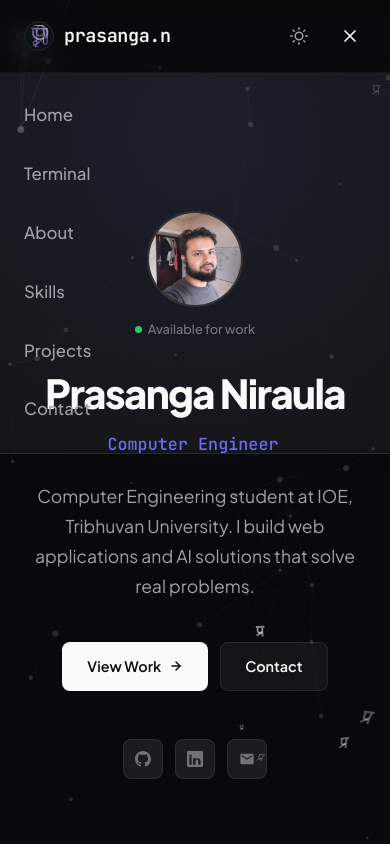
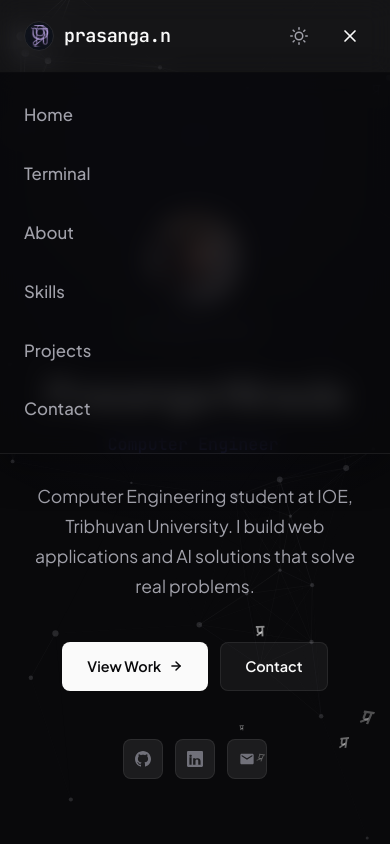
Before and after one commit to prasanga73/Portfolio, a React (Vite) app: page / in a window 390 px wide. Both pictures are taken after a click on the button 350 px from the left and 36 px from the top of the page. Shown: the top 844 px of the page. Built offline with nearby package versions, Linux system fonts and the light colour scheme.

Commit message:
Hamburger transparent fix
Hello hello hello

```diff
--- a/src/components/Header.jsx
+++ b/src/components/Header.jsx
@@ -32,14 +32,18 @@ export default function Header({ theme, setTheme }) {
         position: 'sticky',
         top: 0,
         zIndex: 100,
-        backgroundColor: scrolled
+      }}
+    >
+      <div
+        style={{
+          backgroundColor: (scrolled || isOpen)
             ? 'var(--glass-bg)'
             : 'transparent',
-        borderBottom: scrolled
+          borderBottom: (scrolled || isOpen)
             ? '1px solid var(--glass-border)'
             : '1px solid transparent',
-        backdropFilter: 'blur(var(--glass-blur))',
-        WebkitBackdropFilter: 'blur(var(--glass-blur))',
+          backdropFilter: (scrolled || isOpen) ? 'blur(var(--glass-blur))' : 'none',
+          WebkitBackdropFilter: (scrolled || isOpen) ? 'blur(var(--glass-blur))' : 'none',
           transition: 'background-color 0.3s, border-color 0.3s',
         }}
       >
@@ -174,26 +178,11 @@ export default function Header({ theme, setTheme }) {
             </button>
           </div>
         </div>
+      </div>
 
       {/* Mobile Navigation Dropdown */}
       {isOpen && (
-        <div
-          style={{
-            position: 'absolute',
-            top: '72px',
-            left: 0,
-            right: 0,
-            backgroundColor: 'var(--glass-bg)',
-            backdropFilter: 'blur(var(--glass-blur))',
-            WebkitBackdropFilter: 'blur(var(--glass-blur))',
-            borderBottom: '1px solid var(--glass-border)',
-            padding: '24px',
-            flexDirection: 'column',
-            gap: '20px',
-            zIndex: 99,
-          }}
-          className="mobile-dropdown"
-        >
+        <div className="mobile-dropdown">
           {menuItems.map((item) => (
             <button
               key={item}
--- a/src/index.css
+++ b/src/index.css
@@ -97,6 +97,7 @@ a {
   --glass-bg-secondary: rgba(255, 255, 255, 0.03);
   --glass-bg-tertiary: rgba(255, 255, 255, 0.08);
   --glass-border: rgba(255, 255, 255, 0.08);
+  --glass-dropdown-bg: rgba(9, 9, 11, 0.85);
 }
 
 html:not(.dark) {
@@ -104,6 +105,7 @@ html:not(.dark) {
   --glass-bg-secondary: rgba(244, 244, 245, 0.5);
   --glass-bg-tertiary: rgba(228, 228, 231, 0.4);
   --glass-border: rgba(228, 228, 231, 0.7);
+  --glass-dropdown-bg: rgba(255, 255, 255, 0.88);
 }
 
 /* ── Components ────────────────────────────────────────────── */
@@ -300,6 +302,19 @@ html:not(.dark) {
 
 .mobile-dropdown {
   display: none;
+  position: absolute;
+  top: 72px;
+  left: 0;
+  right: 0;
+  background-color: var(--glass-dropdown-bg);
+  backdrop-filter: blur(var(--glass-blur));
+  -webkit-backdrop-filter: blur(var(--glass-blur));
+  border-bottom: 1px solid var(--glass-border);
+  box-shadow: 0 16px 36px rgba(0, 0, 0, 0.25);
+  padding: 24px;
+  flex-direction: column;
+  gap: 20px;
+  z-index: 99;
 }
 
 @media (max-width: 768px) {
```
Lines whose indentation alone changed are shown as unchanged.
